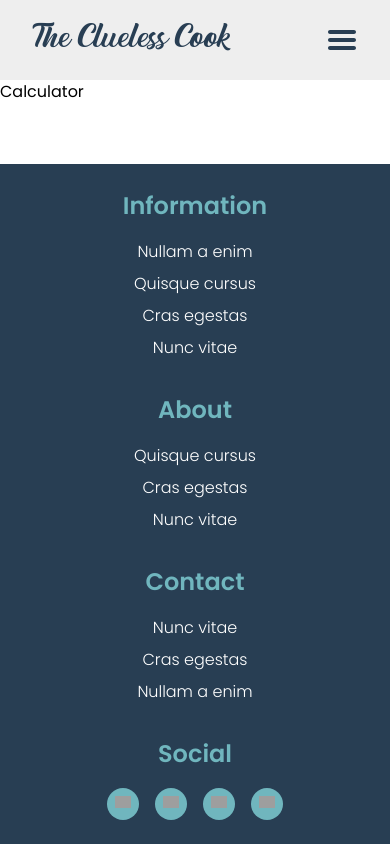
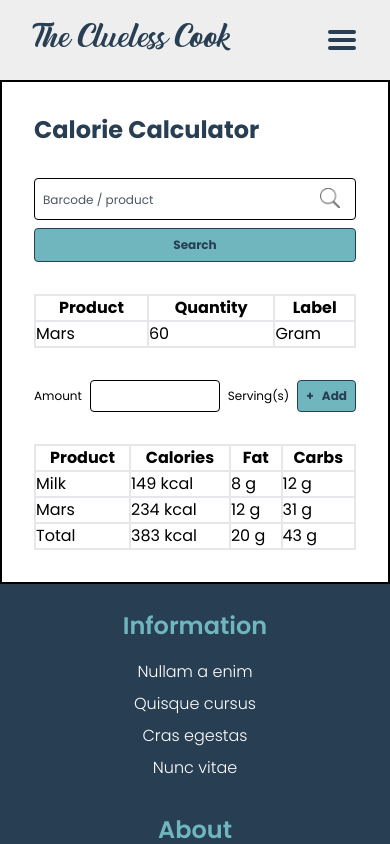
Before and after one commit to ronald-it/the-clueless-cook, a Next.js app: page /calculator in a window 390 px wide. Shown: the top 844 px of the page. Built offline with nearby package versions, Linux system fonts and the light colour scheme; grey boxes are pictures that could not be loaded; what @savvywombat/tailwindcss-grid-areas, @savvywombat/tailwindcss-grid-named-lines would draw is missing.

Commit message:
Progress made with mobile design for calculator page. Yet to implement correct table design as well as adding relevant icons/symbols to search and add button.

```diff
--- a/src/app/calculator/page.js
+++ b/src/app/calculator/page.js
@@ -1,3 +1,99 @@
+import CustomImage from '../../components/CustomImage/CustomImage';
+
 export default function Calculator() {
-  return <div>Calculator</div>
+  return (
+    <div className='p-8 flex flex-col gap-y-8 border-2 border-black'>
+      <h2 className='text-2xl text-darkblue font-bold'>Calorie Calculator</h2>
+
+      <section>
+        <form className='flex flex-col gap-y-2'>
+          <label>
+            <div className='relative'>
+              <input
+                type='search'
+                placeholder='Barcode / product'
+                className='border-[0.1rem] border-black rounded w-full placeholder:text-xs placeholder:text-gray-600 p-2'
+              />
+              <CustomImage
+                src='/images/search.png'
+                alt='Clock icon'
+                width={100}
+                height={100}
+                className='w-5 h-5 absolute top-0 translate-y-1/2 right-4'
+              />
+            </div>
+          </label>
+          <button className='bg-lightblue text-darkblue border-[0.1rem] border-darkblue font-bold w-full text-xs py-2 rounded'>
+            Search
+          </button>
+        </form>
+      </section>
+
+      <section>
+        <table className='w-full'>
+          <thead>
+            <tr className='[&>*]:border-2'>
+              <th>Product</th>
+              <th>Quantity</th>
+              <th>Label</th>
+            </tr>
+          </thead>
+          <tbody>
+            <tr className='[&>*]:border-2'>
+              <td>Mars</td>
+              <td>60</td>
+              <td>Gram</td>
+            </tr>
+          </tbody>
+        </table>
+      </section>
+
+      <section>
+        <form className='flex justify-between text-xs gap-x-2 h-8 [&>*]:h-full [&>*]:flex [&>*]:items-center'>
+          <label className='flex items-center'>Amount</label>
+          <span>
+            <input type='number' className='w-full h-full border-[0.1rem] border-black rounded' />
+          </span>
+          <span>Serving(s)</span>
+          <button className='bg-lightblue text-darkblue border-[0.1rem] border-darkblue font-bold text-xs rounded whitespace-nowrap px-2'>
+            <span className='mr-2'>+</span>
+            <span>Add</span>
+          </button>
+        </form>
+      </section>
+
+      <section>
+        <table className='w-full border-2'>
+          <thead>
+            <tr className='[&>*]:border-2'>
+              <th>Product</th>
+              <th>Calories</th>
+              <th>Fat</th>
+              <th>Carbs</th>
+            </tr>
+          </thead>
+          <tbody>
+            <tr className='[&>*]:border-2'>
+              <td>Milk</td>
+              <td>149 kcal</td>
+              <td>8 g</td>
+              <td>12 g</td>
+            </tr>
+            <tr className='[&>*]:border-2'>
+              <td>Mars</td>
+              <td>234 kcal</td>
+              <td>12 g</td>
+              <td>31 g</td>
+            </tr>
+            <tr className='[&>*]:border-2'>
+              <td>Total</td>
+              <td>383 kcal</td>
+              <td>20 g</td>
+              <td>43 g</td>
+            </tr>
+          </tbody>
+        </table>
+      </section>
+    </div>
+  );
 }
```
